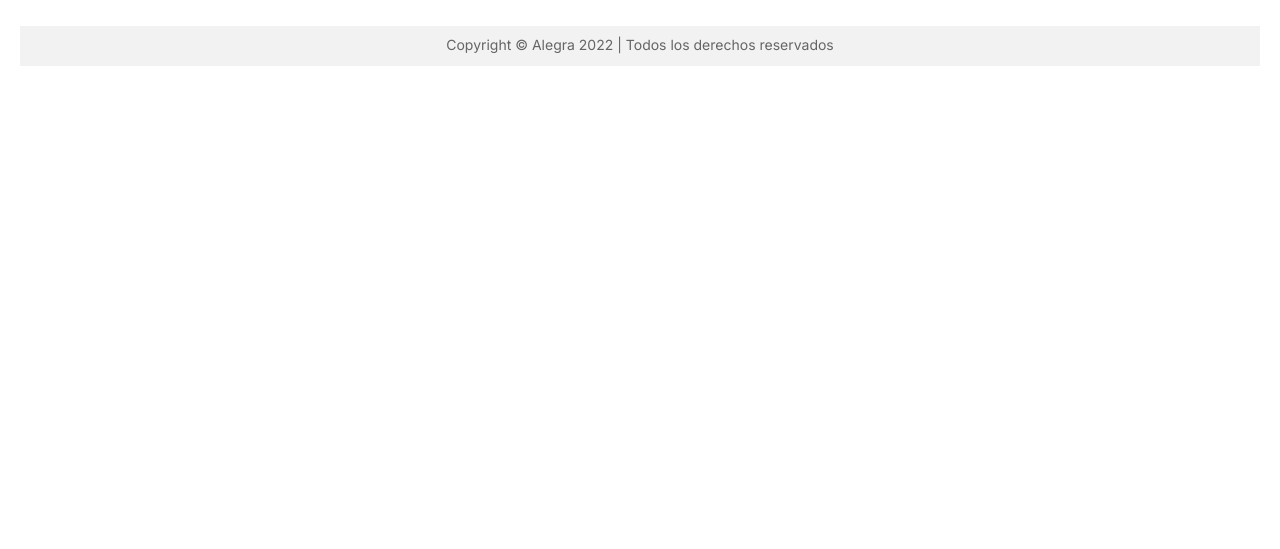
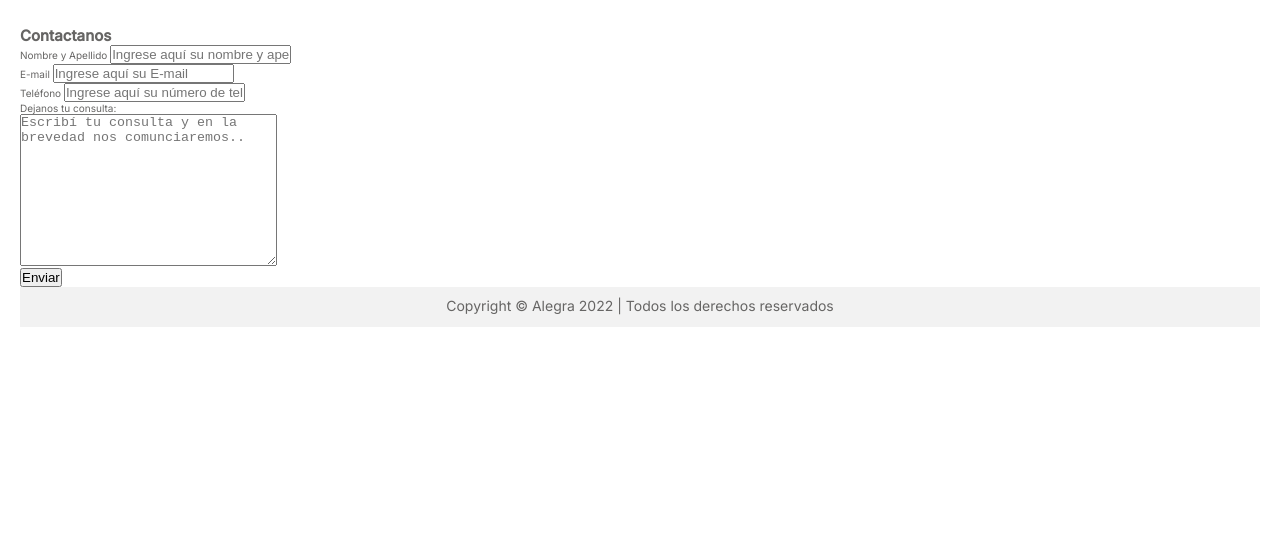
Before and after one commit to 00Mayulis/proyectoIngenias, a plain HTML site: page pages/contactanos.html in a window 1280 px wide. Shown: the part 149-698 px from the top of the page. Drawn offline with Linux system fonts and the light colour scheme; a web font is replaced by a local one.

Commit message:
Hicimos el HTML de Contactanos

```diff
--- a/css/style.css
+++ b/css/style.css
@@ -239,6 +239,9 @@ footer {
 
 }
 
+
+
+
 @media screen and (min-width:730px) {
         /* HEADER */
 
--- a/pages/contactanos.html
+++ b/pages/contactanos.html
@@ -53,6 +53,33 @@
 
     </header>
 
+    <main>
+        <h2>Contactanos</h2>
+        <form action="">
+            <div>
+                <label for="">Nombre y Apellido</label>
+                <input type="text" name="" id="" placeholder="Ingrese aquí su nombre y apellido">
+            </div>
+
+            <div>
+                <label for="">E-mail</label>
+                <input type="text" name="" id="" placeholder="Ingrese aquí su E-mail">
+            </div>
+            <div>
+                <label for="">Teléfono</label>
+                <input type="text" name="" id="" placeholder="Ingrese aquí su número de teléfono">
+            </div>
+
+            <div>
+                <label for="">Dejanos tu consulta:</label><br>
+                <textarea name="" id="" cols="30" rows="10" placeholder="Escribí tu consulta y en la brevedad nos comunciaremos.."></textarea>
+            </div>
+
+            <input type="submit" value="Enviar">
+
+
+        </form>
+    </main>
 
     <footer>
         <p>Copyright © Alegra 2022 | Todos los derechos reservados
```
Also changed, not shown: pages/carrito.html (+1 -1 lines).
